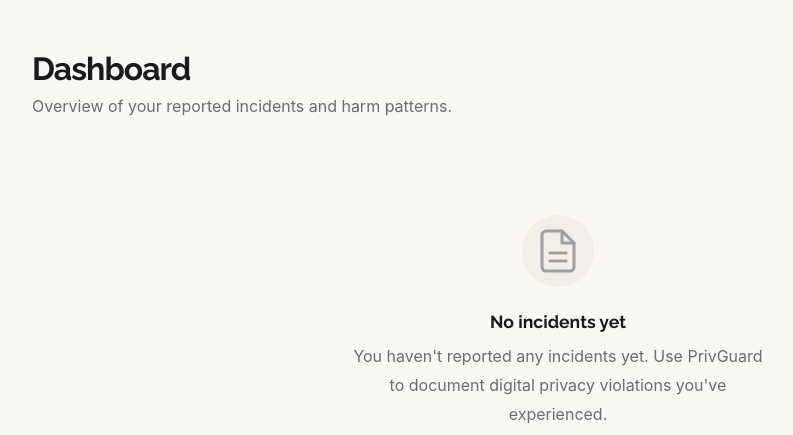
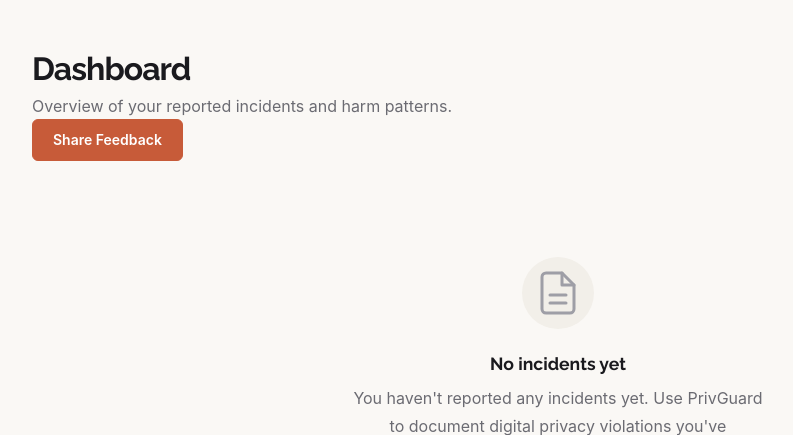
Before and after one commit to trinnode/PrivGuard, a Django app: page /dashboard/ in a window 1280 px wide. Shown: the part 64-499 px from the top of the page, without its empty margins (82-875 px from the left). Run offline with Django 5.2, Linux system fonts and the light colour scheme; the visitor is signed in with stand-in values (Sample User, id 1); data that the repository does not hold is empty.

Commit message:
Add Share Feedback button linking to user feedback Google Form on dashboard

```diff
--- a/templates/dashboard/home.html
+++ b/templates/dashboard/home.html
@@ -7,6 +7,9 @@
 <div class="page-header">
   <h1>Dashboard</h1>
   <p class="subtitle">Overview of your reported incidents and harm patterns.</p>
+  <div class="header-actions">
+    <a href="https://docs.google.com/forms/d/e/1FAIpQLSdwsLJZtJlsYygC5pgSo0K6rfl-RusRzmta7zjHLauHhhjZPA/viewform?pli=1" target="_blank" rel="noopener noreferrer" class="btn btn-primary">Share Feedback</a>
+  </div>
 </div>
 
 {% if total_incidents == 0 %}
@@ -151,6 +154,7 @@
     <a href="{% url 'incidents:create' %}" class="btn btn-primary">Report New Incident</a>
     <a href="{% url 'resources:list' %}" class="btn btn-secondary">Browse Resources</a>
     <a href="{% url 'accounts:profile' %}" class="btn btn-ghost">Privacy Settings</a>
+    <a href="https://docs.google.com/forms/d/e/1FAIpQLSdwsLJZtJlsYygC5pgSo0K6rfl-RusRzmta7zjHLauHhhjZPA/viewform?pli=1" target="_blank" rel="noopener noreferrer" class="btn btn-ghost">Share Feedback</a>
   </div>
 </div>
 
```
